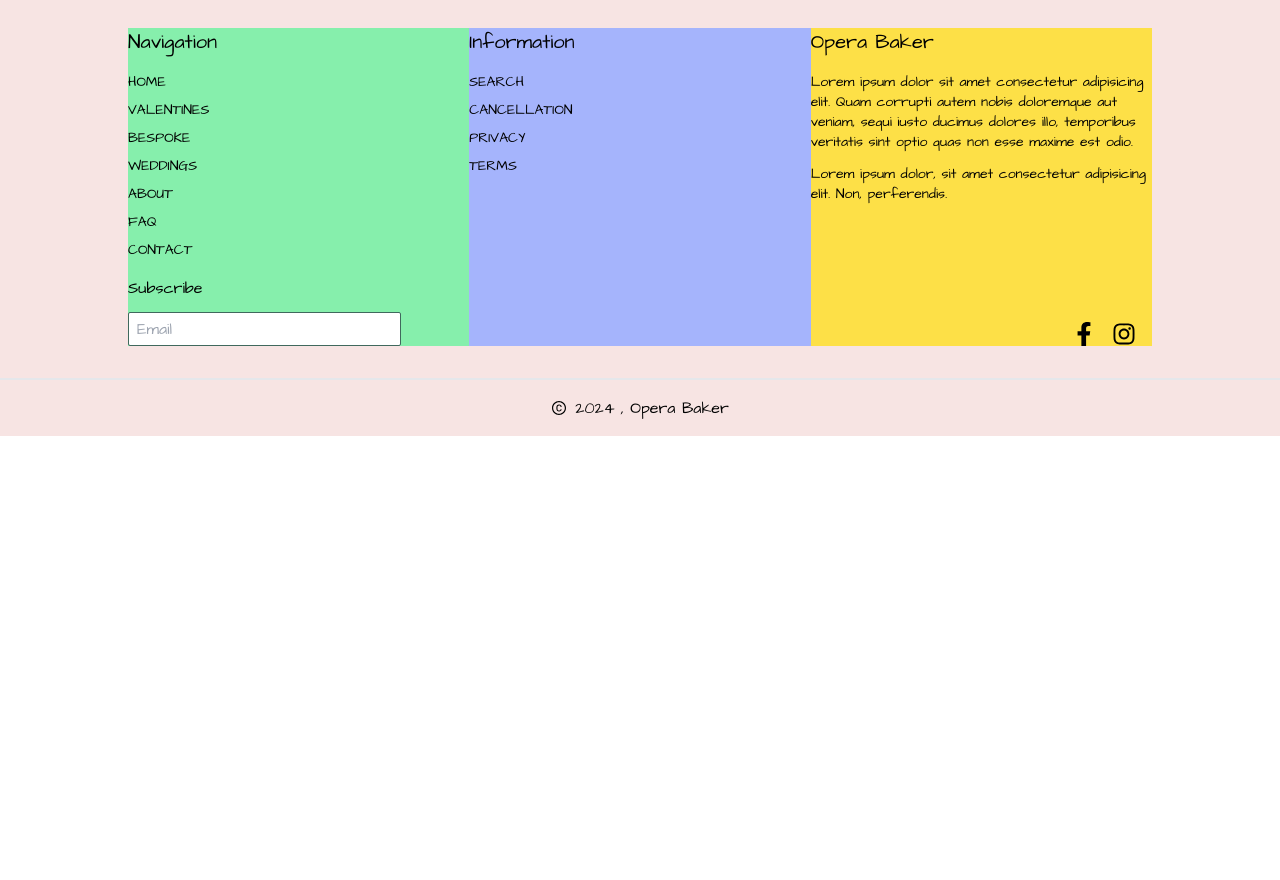
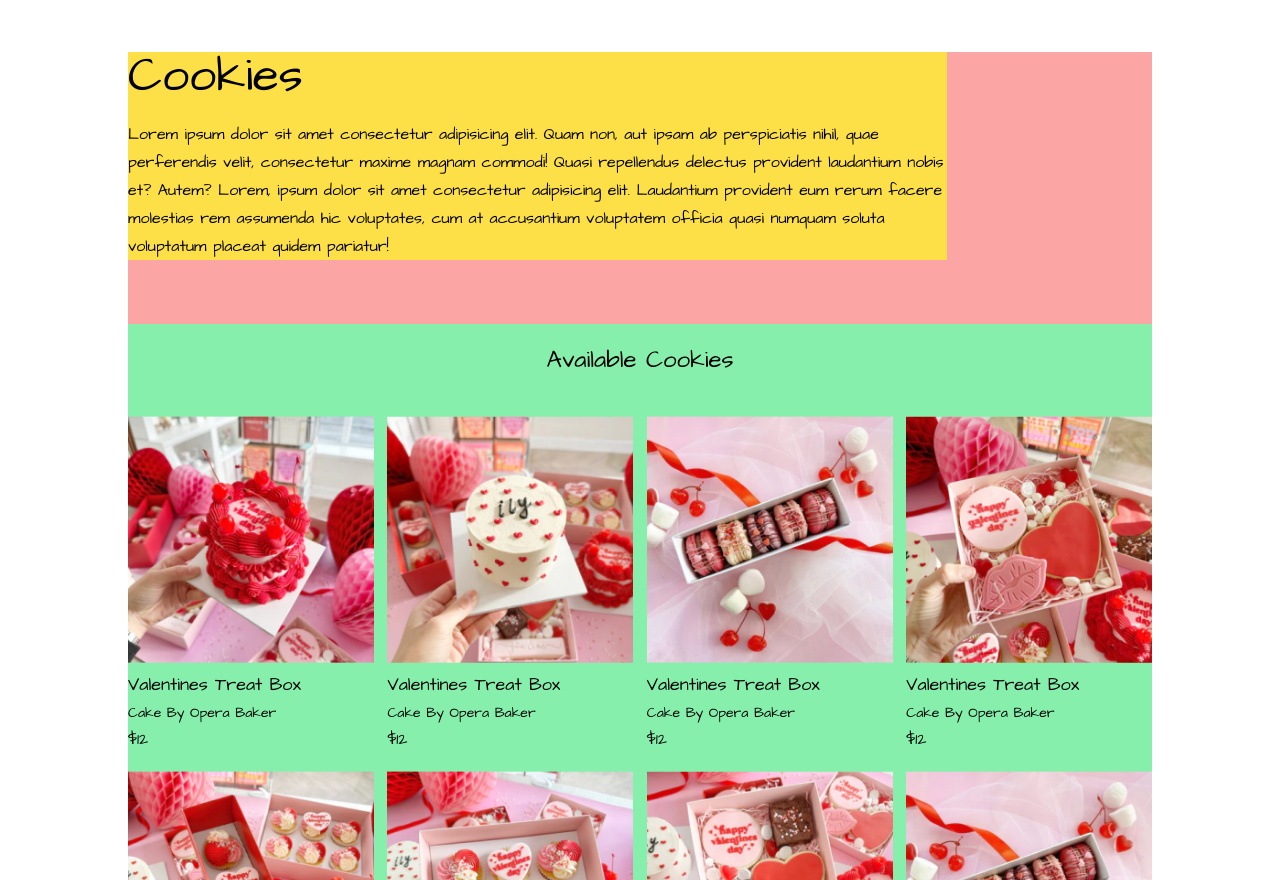
Before and after one commit to muratsimseekk/Cake-Shop, a React (Vite) app: page /cookies in a window 1280 px wide. Shown: the part 220-1100 px from the top of the page. Before the commit the page ends 800 px from the top, so only its background shows below. Built offline with nearby package versions, Linux system fonts and the light colour scheme; a web font is replaced by a local one.

Commit message:
completes cookies page

```diff
--- a/src/App.jsx
+++ b/src/App.jsx
@@ -4,6 +4,7 @@ import { Route, Routes } from "react-router-dom";
 import HomePage from "./pages/HomePage";
 import Footer from "./pages/Footer";
 import SpecialPage from "./pages/SpecialPage";
+import Cookies from "./pages/Cookies";
 
 function App() {
   return (
@@ -15,6 +16,9 @@ function App() {
       <Routes>
         <Route path="/specialday" element={<SpecialPage />} />
       </Routes>
+      <Routes>
+        <Route path="/cookies" element={<Cookies />} />
+      </Routes>
       <Footer />
     </div>
   );
--- /dev/null
+++ b/src/pages/Cookies.jsx
@@ -0,0 +1,129 @@
+import React from "react";
+
+import topPhoto from "../assets/specialpage/specialDayPhotos/photo1.png";
+import photo2 from "../assets/specialpage/specialDayPhotos/photo2.png";
+import photo3 from "../assets/specialpage/specialDayPhotos/photo3.png";
+import photo4 from "../assets/specialpage/specialDayPhotos/photo4.png";
+import photo5 from "../assets/specialpage/specialDayPhotos/photo5.png";
+import photo6 from "../assets/specialpage/specialDayPhotos/photo6.png";
+import photo7 from "../assets/specialpage/specialDayPhotos/photo7.png";
+import photo8 from "../assets/specialpage/specialDayPhotos/photo8.png";
+import photo9 from "../assets/specialpage/specialDayPhotos/photo9.png";
+import store from "../assets/specialpage/specialDayPhotos/store.png";
+
+function Cookies() {
+  return (
+    <div className="w-full flex justify-center items-center">
+      <div className="w-4/5 bg-red-300 my-14 flex flex-col gap-16">
+        <div className="bg-yellow-300 flex flex-col gap-5 w-4/5">
+          <h2 className="text-5xl">Cookies</h2>
+          <p className="leading-7">
+            Lorem ipsum dolor sit amet consectetur adipisicing elit. Quam non,
+            aut ipsam ab perspiciatis nihil, quae perferendis velit, consectetur
+            maxime magnam commodi! Quasi repellendus delectus provident
+            laudantium nobis et? Autem? Lorem, ipsum dolor sit amet consectetur
+            adipisicing elit. Laudantium provident eum rerum facere molestias
+            rem assumenda hic voluptates, cum at accusantium voluptatem officia
+            quasi numquam soluta voluptatum placeat quidem pariatur!
+          </p>
+        </div>
+        <div className="bg-green-300 w-full flex flex-col ">
+          <div>
+            <p className="text-2xl text-center py-5">Available Cookies</p>
+          </div>
+          <div className="flex justify-between flex-wrap gap-y-5 py-5">
+            <div className="w-[24%] flex flex-col gap-2">
+              <img className="w-full" src={photo2} />
+              <div className="flex flex-col gap-1">
+                <h3 className="text-lg">Valentines Treat Box</h3>
+                <p className="text-sm">Cake By Opera Baker</p>
+                <p>$12</p>
+              </div>
+            </div>
+            <div className="w-[24%] flex flex-col gap-2">
+              <img className="w-full" src={photo3} />
+              <div className="flex flex-col gap-1">
+                <h3 className="text-lg">Valentines Treat Box</h3>
+                <p className="text-sm">Cake By Opera Baker</p>
+                <p>$12</p>
+              </div>
+            </div>
+            <div className="w-[24%] flex flex-col gap-2">
+              <img className="w-full" src={photo8} />
+              <div className="flex flex-col gap-1">
+                <h3 className="text-lg">Valentines Treat Box</h3>
+                <p className="text-sm">Cake By Opera Baker</p>
+                <p>$12</p>
+              </div>
+            </div>
+            <div className="w-[24%] flex flex-col gap-2">
+              <img className="w-full" src={photo9} />
+              <div className="flex flex-col gap-1">
+                <h3 className="text-lg">Valentines Treat Box</h3>
+                <p className="text-sm">Cake By Opera Baker</p>
+                <p>$12</p>
+              </div>
+            </div>
+            <div className="w-[24%] flex flex-col gap-2">
+              <img className="w-full" src={photo5} />
+              <div className="flex flex-col gap-1">
+                <h3 className="text-lg">Valentines Treat Box</h3>
+                <p className="text-sm">Cake By Opera Baker</p>
+                <p>$12</p>
+              </div>
+            </div>
+            <div className="w-[24%] flex flex-col gap-2">
+              <img className="w-full" src={photo6} />
+              <div className="flex flex-col gap-1">
+                <h3 className="text-lg">Valentines Treat Box</h3>
+                <p className="text-sm">Cake By Opera Baker</p>
+                <p>$12</p>
+              </div>
+            </div>
+            <div className="w-[24%] flex flex-col gap-2">
+              <img className="w-full" src={photo7} />
+              <div className="flex flex-col gap-1">
+                <h3 className="text-lg">Valentines Treat Box</h3>
+                <p className="text-sm">Cake By Opera Baker</p>
+                <p>$12</p>
+              </div>
+            </div>
+            <div className="w-[24%] flex flex-col gap-2">
+              <img className="w-full" src={photo8} />
+              <div className="flex flex-col gap-1">
+                <h3 className="text-lg">Valentines Treat Box</h3>
+                <p className="text-sm">Cake By Opera Baker</p>
+                <p>$12</p>
+              </div>
+            </div>
+          </div>
+        </div>
+        <div className="flex w-full justify-end text">
+          <div className="w-2/5 flex justify-end">
+            <img className="w-[450px] h-full" src={store} alt="" />
+          </div>
+          <div className="w-3/5 flex justify-between items-center ">
+            <div className=" w-[90%] pl-20 flex flex-col gap-4 items-start">
+              <h2 className="text-5xl">Visit us in store</h2>
+              <div className="flex text-lg flex-col gap-2">
+                <p>30 Market Street , Adlington ,Chorley,PR7 4HE</p>
+                <p>Opening hours:</p>
+                <p>Monday 09:00 - 16:30</p>
+                <p>Tuesday 09:00 - 16:30</p>
+                <p>Wednesday 09:00 - 16:30</p>
+                <p>Thursday 09:00 - 16:30</p>
+                <p>Friday 09:00 - 16:30</p>
+                <p>Saturday 09:00 - 16:30</p>
+              </div>
+              <button className="border text-lg w-1/3 py-1 rounded-md shadow">
+                Directions
+              </button>
+            </div>
+          </div>
+        </div>
+      </div>
+    </div>
+  );
+}
+
+export default Cookies;
--- a/src/pages/Header.jsx
+++ b/src/pages/Header.jsx
@@ -27,7 +27,9 @@ function Header() {
               <Link to="/specialday">
                 <li>VALENTINES</li>
               </Link>
-              <li>BESPOKE</li>
+              <Link to="/cookies">
+                <li>BESPOKE</li>
+              </Link>
               <li>WEDDINGS</li>
               <li>ABOUT</li>
               <li>FAQ</li>
```
